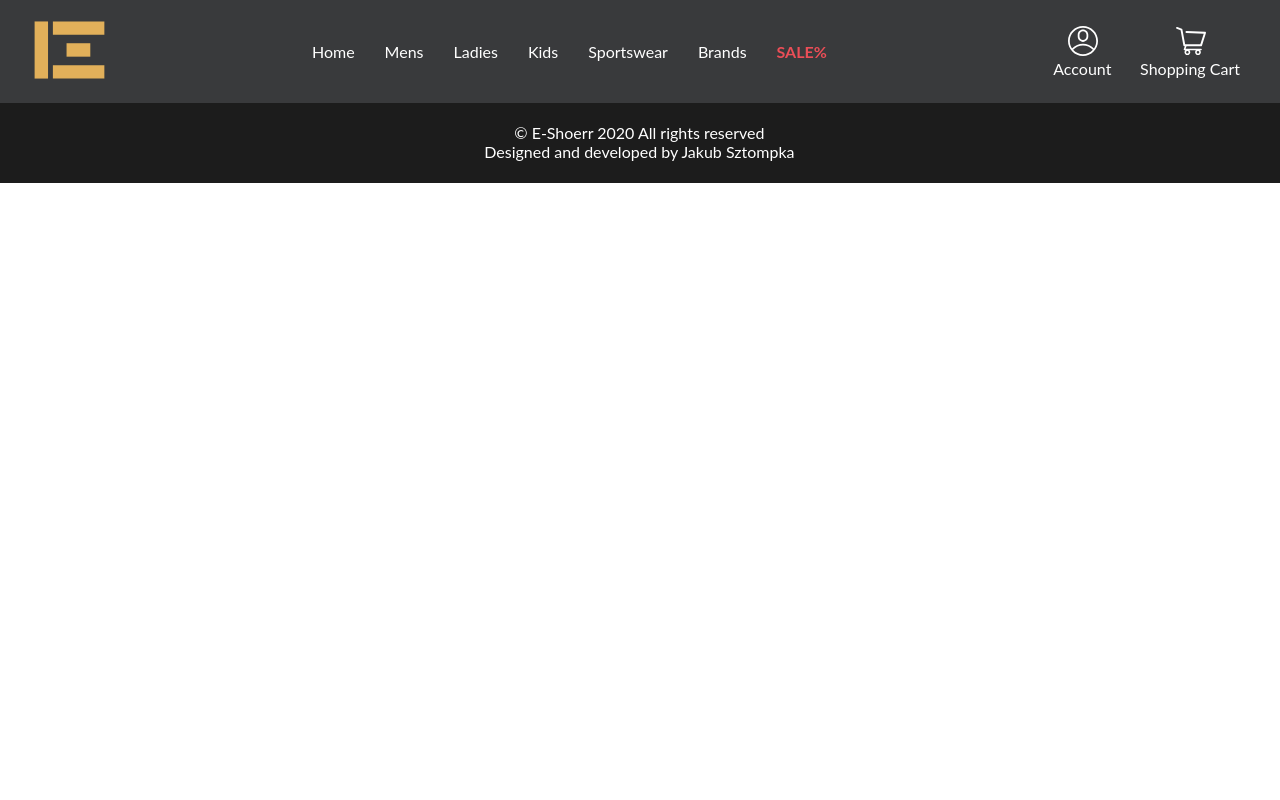
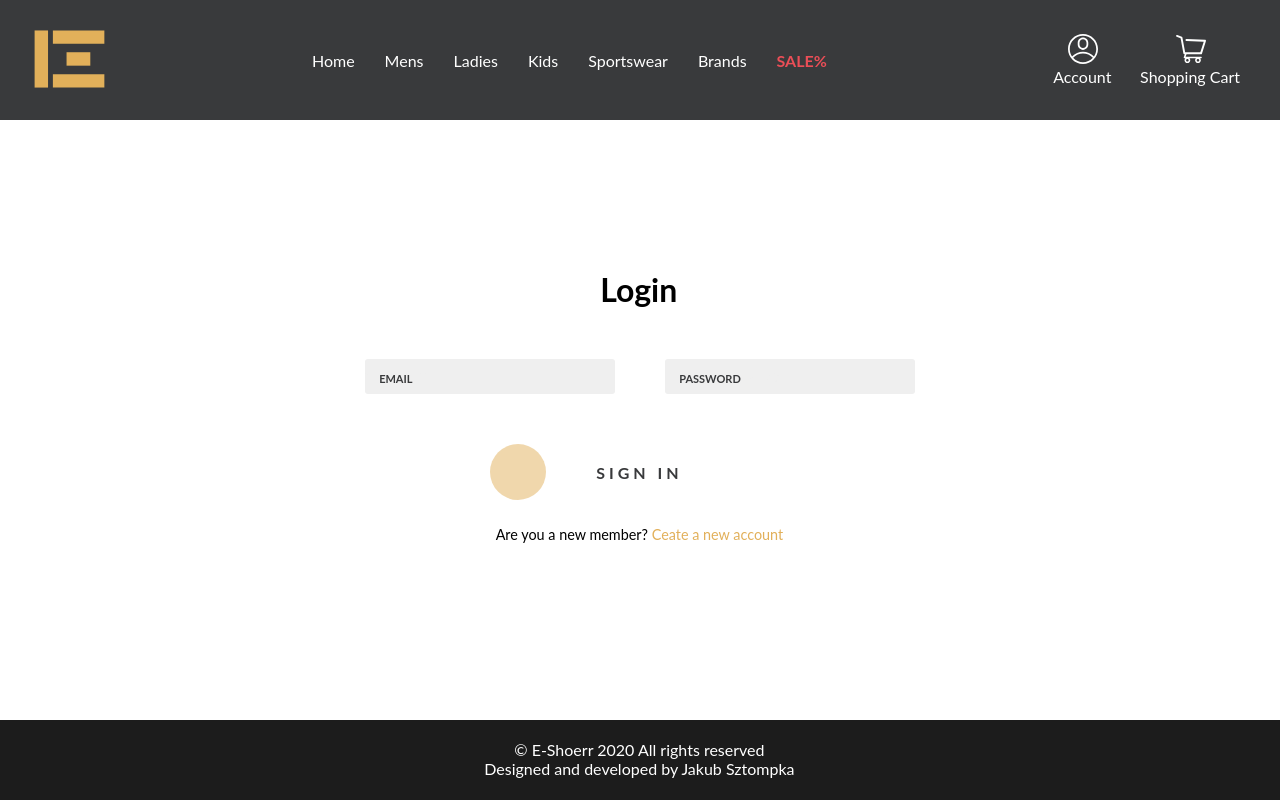
Before and after one commit to ProudBloom/E-commerce-store, a React (Create React App) app in the folder frontend/: page /signin in a window 1280 px wide. Built offline with nearby package versions, Linux system fonts and the light colour scheme.

Commit message:
Signin screen added and styled

```diff
--- a/frontend/src/components/App/App.js
+++ b/frontend/src/components/App/App.js
@@ -6,6 +6,7 @@ import Header from '../Header/Header'
 import Footer from '../Footer/Footer'
 import HomePage from '../../views/HomePage/HomePage'
 import Cart from '../../views/Cart/Cart'
+import SingIn from '../../views/SignIn/SignIn'
 
 function App() {
   return (
@@ -18,6 +19,7 @@ function App() {
             <Route path="/products-list" component={ProudctsList}></Route>
             <Route path="/item/:id" component={ProductDetails}></Route>
             <Route path="/cart/:id?" component={Cart}></Route>
+            <Route path="/signin" component={SingIn}></Route>
           <Footer />
         </BrowserRouter>
 
--- a/frontend/src/components/Header/Header.js
+++ b/frontend/src/components/Header/Header.js
@@ -22,7 +22,8 @@ export default function Header() {
             </div>
             <div className="header__menu-basket">
                 <div className="menu__wrapper">
-                    <Link to="/">
+                    <Link to="/signin">
+                        {/* TODO: if not signed then signin, else acc info */}
                         <svg width="30" height="30" viewBox="0 0 30 30" fill="none" xmlns="http://www.w3.org/2000/svg"><path d="M30 15C30 6.70967 23.2912 0 15 0C6.70967 0 0 6.70876 0 15C0 23.2169 6.65268 30 15 30C23.313 30 30 23.2546 30 15ZM15 1.75781C22.3018 1.75781 28.2422 7.69821 28.2422 15C28.2422 17.6711 27.4477 20.2384 25.9744 22.413C20.0583 16.0492 9.95247 16.0378 4.02557 22.413C2.55226 20.2384 1.75781 17.6711 1.75781 15C1.75781 7.69821 7.69821 1.75781 15 1.75781ZM5.12192 23.8184C10.3821 17.9182 19.6193 17.9196 24.8779 23.8184C19.6001 29.7231 10.402 29.7249 5.12192 23.8184Z" fill="white"/><path d="M15 15.8789C17.9077 15.8789 20.2734 13.5132 20.2734 10.6055V8.84766C20.2734 5.93994 17.9077 3.57422 15 3.57422C12.0923 3.57422 9.72656 5.93994 9.72656 8.84766V10.6055C9.72656 13.5132 12.0923 15.8789 15 15.8789ZM11.4844 8.84766C11.4844 6.90903 13.0614 5.33203 15 5.33203C16.9386 5.33203 18.5156 6.90903 18.5156 8.84766V10.6055C18.5156 12.5441 16.9386 14.1211 15 14.1211C13.0614 14.1211 11.4844 12.5441 11.4844 10.6055V8.84766Z" fill="white"/></svg>
                     </Link>
                     <p>Account</p>
--- a/frontend/src/components/Header/Header.scss
+++ b/frontend/src/components/Header/Header.scss
@@ -5,7 +5,7 @@ header
 {
     font-family: 'Lato', sans-serif;
     width: 100%;
-    min-height: 10vh;
+    min-height: 15vh;
     background-color: $primary-color;
     display: flex;
     justify-content: space-between;
--- a/frontend/src/index.scss
+++ b/frontend/src/index.scss
@@ -8,6 +8,7 @@
     text-decoration: none;
     list-style: none;
     box-sizing: border-box;
+    font-family: 'Lato', sans-serif;
 }
 
 html
@@ -17,7 +18,6 @@ html
 
 main
 {
-    font-family: 'Lato', sans-serif;
     width: 100%;
 }
 
--- a/frontend/src/views/Cart/Cart.scss
+++ b/frontend/src/views/Cart/Cart.scss
@@ -4,7 +4,7 @@
 .cart__wrapper {
     font-family: 'Lato';
     width: 100%;
-    min-height: 80vh;
+    min-height: 75vh;
     display: flex;
 
     .cart__table {
--- a/frontend/src/views/ProductDetails/ProductDetails.scss
+++ b/frontend/src/views/ProductDetails/ProductDetails.scss
@@ -53,7 +53,6 @@
         }
         .details__btn-wrapper
         {
-            //TODO: Think about a better style
             @include centerchildrenColumn();
             margin-top: 250px;
             height: 150px;
--- /dev/null
+++ b/frontend/src/views/SignIn/SignIn.js
@@ -0,0 +1,37 @@
+import React, { useState } from 'react';
+import { Link } from 'react-router-dom';
+import './SignIn.scss'
+
+export default function SingIn() {
+
+    const [email, setEmail] = useState('');
+    const [password, setPassword] = useState('');
+
+
+    const submitHandler = (e) => {
+        e.preventDefault();
+        //TODO: signin action
+    }
+
+    return (
+        <div className="signin__wrapper">
+            <div className="signin__form">
+                <h1>Login</h1>
+                <div className="form__input">
+                    <input class="balloon" id="email" type="email" placeholder="Your email?" />
+                    <label for="email">Email</label>
+                </div>
+                <div className="form__input">
+                    <input class="balloon" id="password" type="password" placeholder="Your password?" />
+                    <label for="password">Password</label>
+                </div>
+                <div>
+                    <button className="singin__button" type="submit"><span>Sign in</span></button>
+                </div>
+                <div className="signin__new-account">
+                    Are you a new member? <Link to="/register">Ceate a new account</Link>
+                </div>
+            </div>
+        </div>
+    )
+}
--- /dev/null
+++ b/frontend/src/views/SignIn/SignIn.scss
@@ -0,0 +1,116 @@
+@import '../../variables';
+@import '../../mixins';
+
+.signin__wrapper {
+    height: 75vh;
+    text-align: center;
+
+    .signin__form{
+        width: 50%;
+        transform: translateX(50%);
+        position: relative;
+        top: 25%;
+
+        .form__input {
+          position: relative;
+          display: inline-block;
+          margin: 50px 25px;
+        }
+
+        input[type="password"] {
+            font-weight: 900;
+        }
+
+        input[type="email"] {
+            padding-left: 0;
+        }
+
+        .balloon {
+            display: inline-block;
+            width: 250px;
+            padding: 10px 0 10px 25px;
+            font-weight: bold;
+            color: $primary-color;
+            background: #efefef;
+            max-height: 35px;
+            border: 0;
+            border-radius: 3px;
+            outline: 0;
+            text-indent: 60px; // Arbitrary.
+            transition: all .3s ease-in-out;
+
+            &::-webkit-input-placeholder {
+                color: #efefef;
+                text-indent: 0;
+                font-weight: 300;
+            }
+
+            + label {
+                display: inline-block;
+                position: absolute;
+                top: 8px;
+                left: 0;
+                bottom: 8px;
+                padding: 5px 15px;
+                color: $primary-color;
+                font-size: 11px;
+                font-weight: 700;
+                text-transform: uppercase;
+                text-shadow: 0 1px 0 rgba(19,74,70,0);
+                transition: all .3s ease-in-out;
+                border-radius: 3px;
+                background: rgba(122,184,147,0);
+
+                &:after {
+                    position: absolute;
+                    content: "";
+                    width: 0;
+                    height: 0;
+                    top: 100%;
+                    left: 50%;
+                    margin-left: -3px;
+                    border-left: 3px solid transparent;
+                    border-right: 3px solid transparent;
+                    border-top: 3px solid rgba(122,184,147,0);
+                    transition: all .3s ease-in-out;
+                }
+            }
+        }
+
+        .balloon:focus,
+        .balloon:active {
+            color: $secondary-color;
+            text-indent: 0;
+            font-weight: bold;
+            background: #fff;
+
+            &::-webkit-input-placeholder {
+                color: #aaa;
+            }
+            + label {
+                color: #fff;
+                text-shadow: 0 1px 0 rgba(19,74,70,.4);
+                background: $secondary-color;
+                transform: translateY(-40px);
+
+                &:after {
+                    border-top: 4px solid $secondary-color;
+                }
+            }
+        }
+    }
+
+    .singin__button {
+        width: 300px;
+        margin-bottom: 25px;
+        @include buttonStyle($secondary-color, $primary-color);
+    }
+
+    .signin__new-account {
+        font-size: .9em;
+    }
+
+    a {
+        color: $secondary-color;
+    }
+}
```
